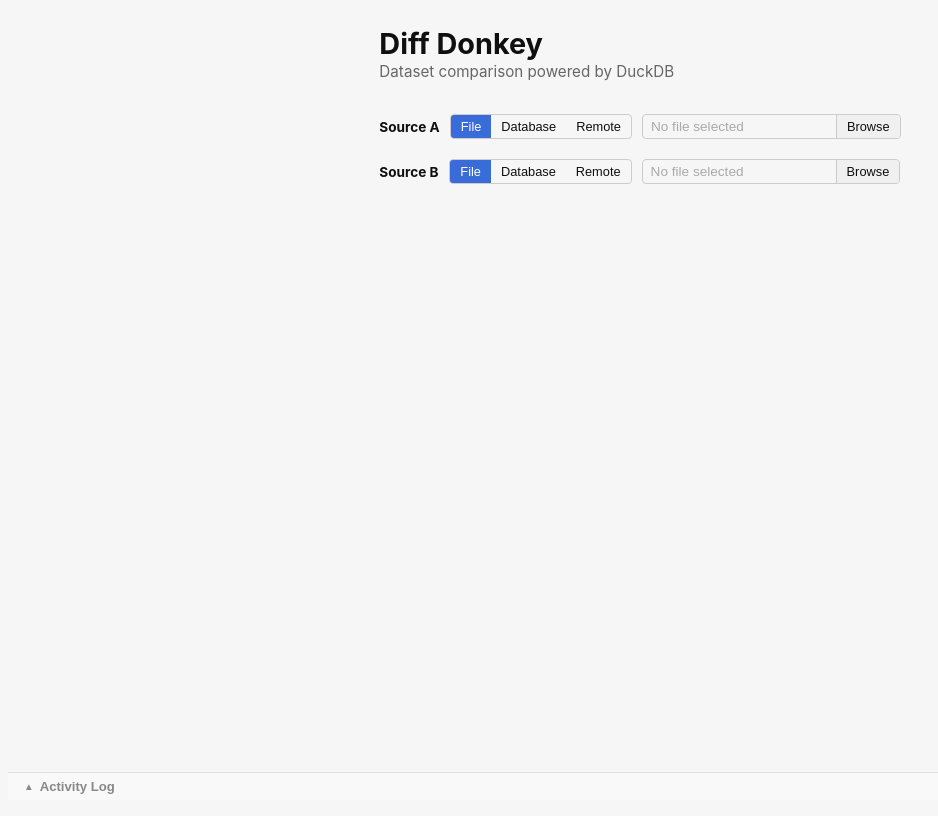
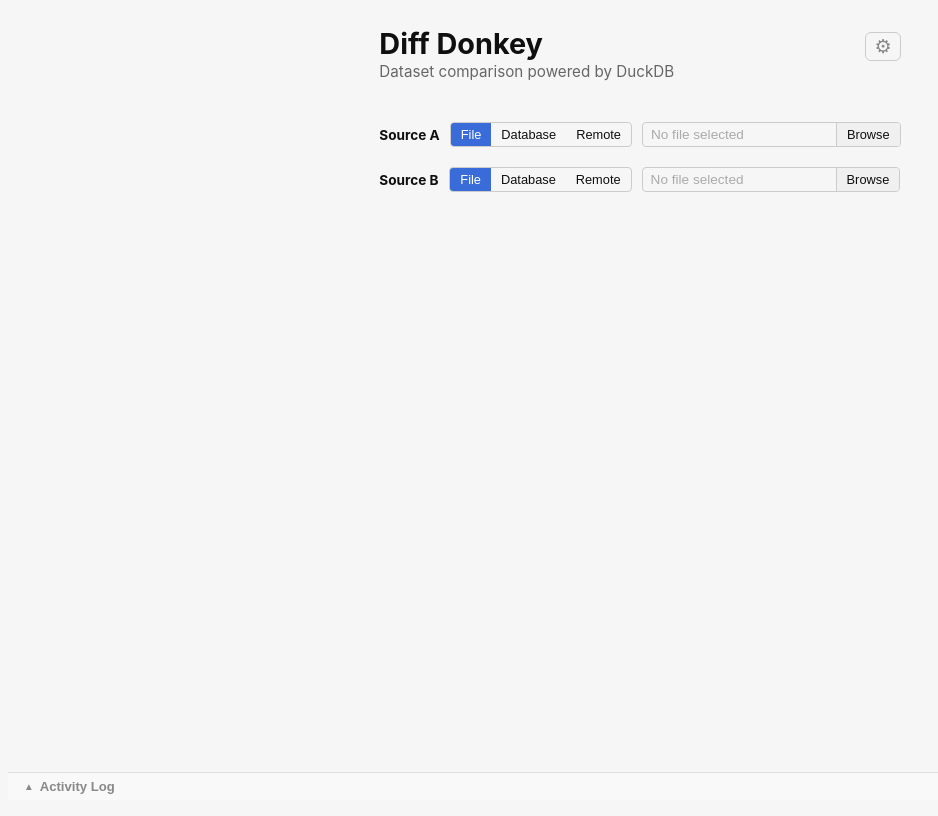
Before and after one commit to areese801/diff-donkey, a SvelteKit app: page / in a window 1280 px wide. Shown: the whole page, without its empty margins (0-938 px from the left). Built offline with nearby package versions, Linux system fonts and the light colour scheme.

Commit message:
feat: move Connections to header gear icon, remove inline button
ConnectionManager now triggered from a gear icon (⚙) in the page header,
accessible from any source mode. Removed inline "Connections" button
from SourceSelector.

Co-Authored-By: Claude Opus 4.6 (1M context) <noreply@anthropic.com>

```diff
--- a/src/lib/components/SourceSelector.svelte
+++ b/src/lib/components/SourceSelector.svelte
@@ -3,7 +3,6 @@
   import { loadSource, loadRemoteSource } from "$lib/tauri";
   import { sourceA, sourceB } from "$lib/stores/config";
   import DatabaseSource from "$lib/components/DatabaseSource.svelte";
-  import ConnectionManager from "$lib/components/ConnectionManager.svelte";
   import type { TableMeta, RemoteCredentials } from "$lib/types/diff";
 
   type SourceMode = "file" | "database" | "remote";
@@ -19,7 +18,6 @@
   let errorB: string | null = $state(null);
   let loadingA = $state(false);
   let loadingB = $state(false);
-  let showConnectionManager = $state(false);
 
   /** Remote source state */
   let remoteUriA = $state("");
@@ -200,10 +198,6 @@
 </script>
 
 <div class="source-selector">
-  {#if showConnectionManager}
-    <ConnectionManager onClose={() => (showConnectionManager = false)} />
-  {/if}
-
   <!-- Source A row -->
   <div class="source-row">
     <span class="source-label">Source A</span>
@@ -231,7 +225,6 @@
       {#if errorA}<span class="error">{errorA}</span>{/if}
     {:else}
       <DatabaseSource label="a" onLoaded={(meta) => handleDbLoaded("a", meta)} />
-      <button class="manage-btn" onclick={() => (showConnectionManager = true)}>Connections</button>
     {/if}
   </div>
 
@@ -286,22 +279,6 @@
     font-size: 0.85em;
     min-width: 60px;
     white-space: nowrap;
-  }
-
-  .manage-btn {
-    padding: 4px 10px;
-    border-radius: 4px;
-    border: 1px solid #ccc;
-    background: transparent;
-    cursor: pointer;
-    font-size: 0.75em;
-    color: #888;
-    white-space: nowrap;
-  }
-
-  .manage-btn:hover {
-    color: #396cd8;
-    border-color: #396cd8;
   }
 
   .mode-toggle {
--- a/src/routes/+page.svelte
+++ b/src/routes/+page.svelte
@@ -2,6 +2,7 @@
   import SourceSelector from "$lib/components/SourceSelector.svelte";
   import DiffConfigStrip from "$lib/components/DiffConfigStrip.svelte";
   import ValuesTab from "$lib/components/ValuesTab.svelte";
+  import ConnectionManager from "$lib/components/ConnectionManager.svelte";
   import ActivityTab from "$lib/components/ActivityTab.svelte";
   import { sourceA, sourceB } from "$lib/stores/config";
   import { diffResult, isLoading, pkColumn, diffPrecision, ignoredColumns as ignoredColumnsStore } from "$lib/stores/diff";
@@ -12,6 +13,7 @@
   let diffError: string | null = $state(null);
   let activityOpen = $state(false);
   let setupCollapsed = $state(false);
+  let showConnectionManager = $state(false);
 
   let bothLoaded = $derived(!!$sourceA && !!$sourceB);
 
@@ -72,8 +74,19 @@
 
 <div class="app-layout">
   <main class="container">
-    <h1>Diff Donkey</h1>
-    <p class="subtitle">Dataset comparison powered by DuckDB</p>
+    <div class="page-header">
+      <div>
+        <h1>Diff Donkey</h1>
+        <p class="subtitle">Dataset comparison powered by DuckDB</p>
+      </div>
+      <button class="settings-btn" onclick={() => showConnectionManager = true} title="Manage Connections">
+        &#9881;
+      </button>
+    </div>
+
+    {#if showConnectionManager}
+      <ConnectionManager onClose={() => showConnectionManager = false} />
+    {/if}
 
     {#if !bothLoaded}
       <SourceSelector />
@@ -201,9 +214,32 @@
     font-weight: 600;
   }
 
+  .page-header {
+    display: flex;
+    align-items: flex-start;
+    justify-content: space-between;
+    margin-bottom: 8px;
+  }
+
   h1 {
     margin: 0;
     font-size: 1.8em;
+  }
+
+  .settings-btn {
+    padding: 4px 8px;
+    border: 1px solid #ccc;
+    border-radius: 6px;
+    background: transparent;
+    cursor: pointer;
+    font-size: 1.2em;
+    color: #888;
+    line-height: 1;
+  }
+
+  .settings-btn:hover {
+    color: #396cd8;
+    border-color: #396cd8;
   }
 
   .subtitle {
@@ -286,6 +322,16 @@
       background: #3a3a3a;
     }
 
+    .settings-btn {
+      border-color: #555;
+      color: #999;
+    }
+
+    .settings-btn:hover {
+      color: #8ab4f8;
+      border-color: #8ab4f8;
+    }
+
     .setup-section {
       border-color: #444;
     }
```
Also changed, not shown: 1 other file (tests, documents, lock files or other folders).
